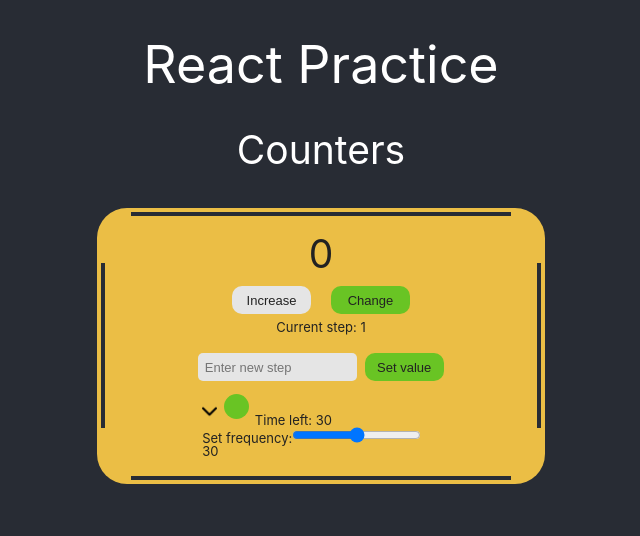
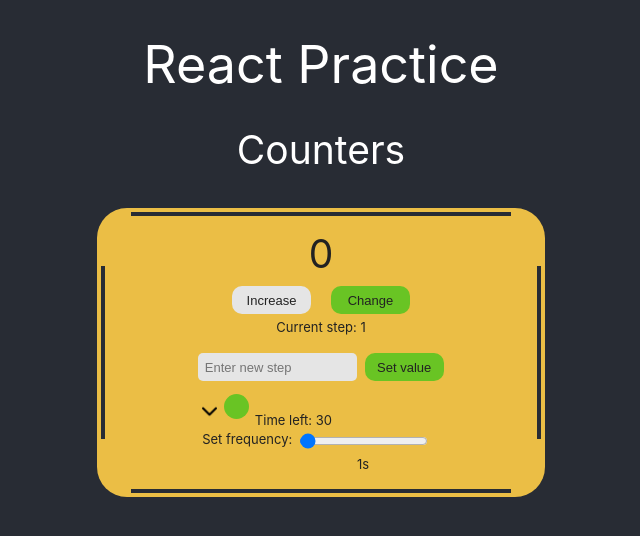
Before and after one commit to Schneizel-el-Britania/react-practie-5, a React (Create React App) app: page / in a window 1280 px wide. Both pictures are taken after a click on the button 528 px from the left and 411 px from the top of the page. Shown: the top 536 px of the page, without its empty margins (319-959 px from the left). Built offline with nearby package versions, Linux system fonts and the light colour scheme.

Commit message:
Add UpdateFrequency component

```diff
--- a/src/components/CounterSection/AutoClick/AutoClick.module.css
+++ b/src/components/CounterSection/AutoClick/AutoClick.module.css
@@ -1,4 +1,6 @@
-.autoClick {
+.autoClickContainer {
+  --spaces: 2%;
+
   margin-top: 1rem;
   margin-left: 20%;
   text-align: left;
@@ -8,7 +10,7 @@
   display: inline;
 }
 .timerContainer > * + * {
-  margin-left: 2%;
+  margin-left: var(--spaces);
 }
 
 .showSettingsBtn {
--- a/src/components/CounterSection/AutoClick/SetFrequency/SetFrequency.module.css
+++ /dev/null
@@ -1,3 +0,0 @@
-.frequencyForm > *{
-display: inline;
-}
--- a/src/components/CounterSection/AutoClick/SetFrequency/index.js
+++ /dev/null
@@ -1,16 +0,0 @@
-import React, { Component } from 'react';
-import styles from './SetFrequency.module.css'
-
-export default class SetFrequency extends Component {
-  render() {
-    return (
-      <div className={styles.setFrequencyContainer}>
-      <form className={styles.frequencyForm}>
-        <p>Set frequency:</p>
-        <input type="range"></input>
-      </form>
-      <p>{30}</p>
-      </div>
-    )
-  }
-}
--- /dev/null
+++ b/src/components/CounterSection/AutoClick/UpdateFrequency/UpdateFrequency.module.css
@@ -0,0 +1,13 @@
+.frequencyContainer {
+  margin-top: 0.5rem;
+  display: flex;
+  align-items: stretch;
+}
+.frequencyContainer > * + * {
+  margin-left: var(--spaces);
+}
+
+.currentFrequency {
+  margin-top: 0.5rem;
+  text-align: center;
+}
--- /dev/null
+++ b/src/components/CounterSection/AutoClick/UpdateFrequency/index.js
@@ -0,0 +1,30 @@
+import React from 'react';
+import styles from './UpdateFrequency.module.css'
+
+const rangeOptions = {
+  min: 0,
+  max: 60,
+  step: 1,
+}
+
+export default function UpdateFrequency(props) {
+  const { frequency, setFrequency } = props;
+  const { min, max, step } = rangeOptions;
+  const handleChange = ({ target: { value } }) => setFrequency(value);
+
+  return (
+    <div className={styles.frequencyContainer}>
+      <p>Set frequency:</p>
+      <div>
+        <input
+          type="range"
+          className={styles.frequencyRange}
+          onChange={handleChange}
+          min={min} max={max} step={step}
+          defaultValue={frequency}
+        ></input>
+        <p className={styles.currentFrequency}>{frequency}s</p>
+      </div>
+    </div>
+  )
+}
--- a/src/components/CounterSection/AutoClick/index.js
+++ b/src/components/CounterSection/AutoClick/index.js
@@ -1,5 +1,5 @@
 import React, { Component } from 'react'
-import SetFrequency from './SetFrequency';
+import UpdateFrequency from './UpdateFrequency';
 import styles from './AutoClick.module.css'
 import classNames from 'classnames';
 
@@ -16,6 +16,7 @@ export default class AutoClick extends Component {
   }
 
   showSettings = () => this.setState({ enableSettings: !this.state.enableSettings });
+  setFrequency = (newFrequency) => this.setState({ frequency: newFrequency });
 
   render() {
     const { frequency, step, duration, enableSettings } = this.state;
@@ -26,13 +27,13 @@ export default class AutoClick extends Component {
     )
 
     return (
-      <div className={styles.autoClick}>
+      <div className={styles.autoClickContainer}>
         <div className={styles.timerContainer}>
           <button className={settingBtnClasses} onClick={this.showSettings}></button>
           <button className={styles.autoClickBtn}></button>
           <p className={styles.description}>Time left: {duration}</p>
         </div>
-        {enableSettings ? <SetFrequency /> : undefined}
+        {enableSettings ? <UpdateFrequency frequency={frequency} setFrequency={this.setFrequency} /> : undefined}
       </div>
     )
   }
```
